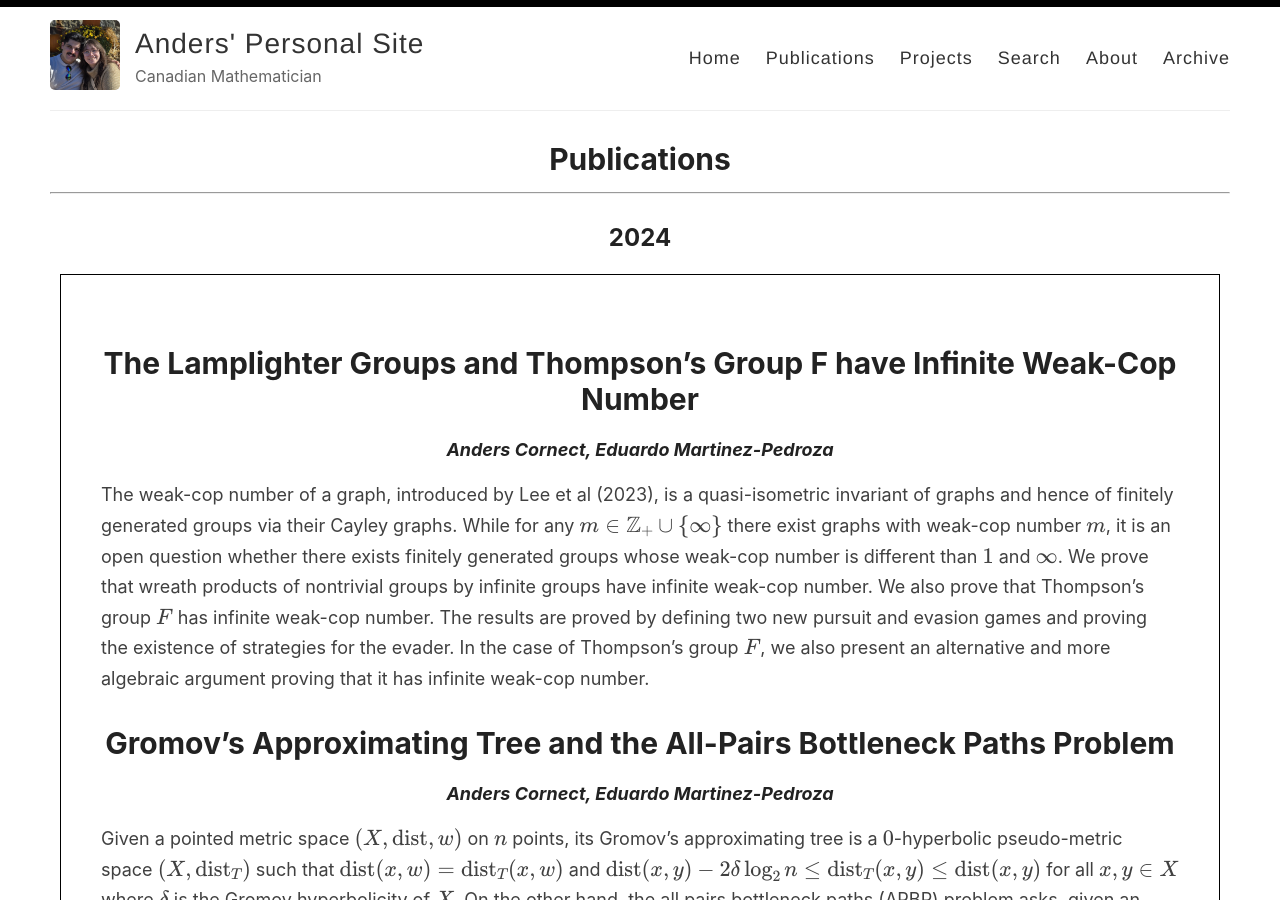
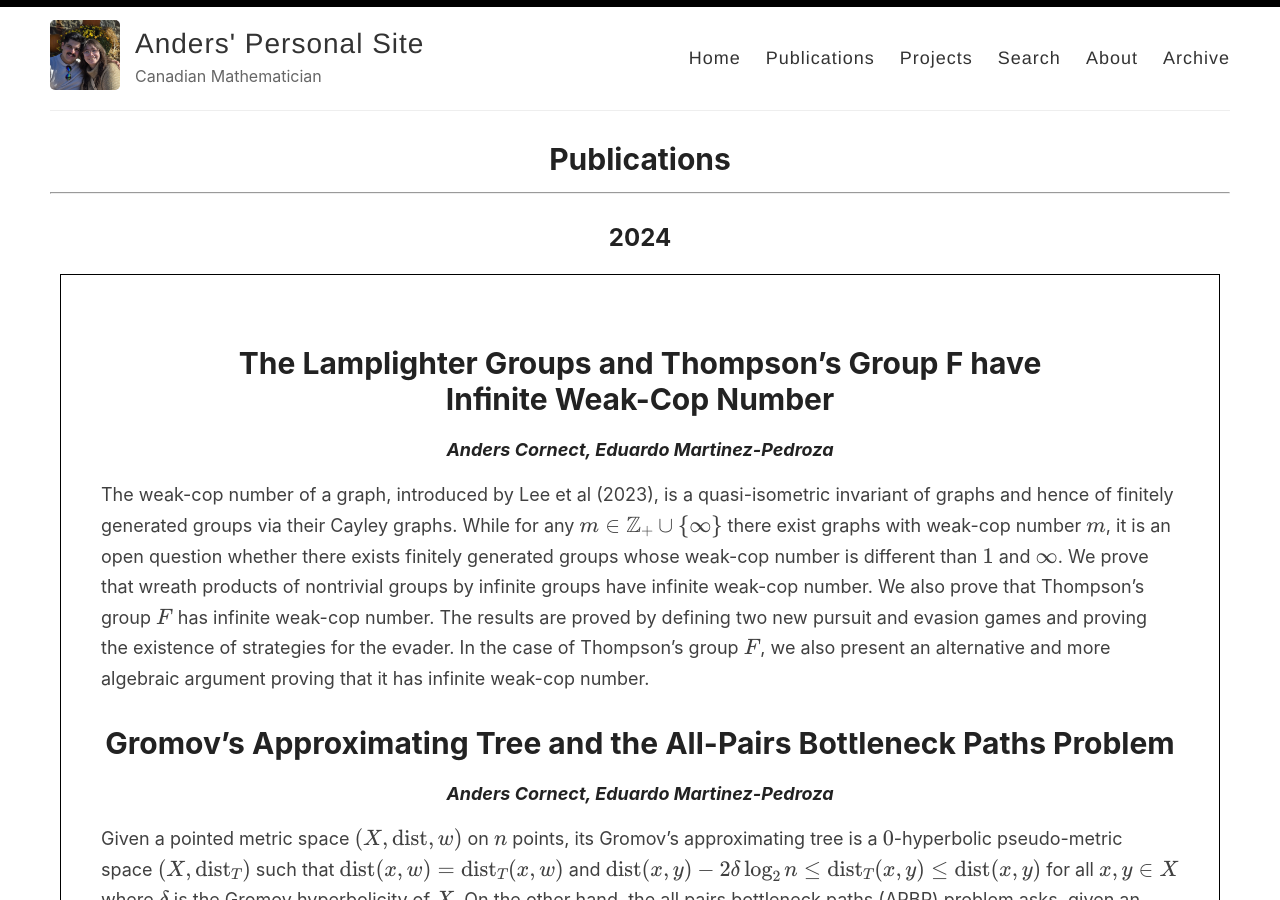
Before and after one commit to And-ers/And-ers.github.io, a Jekyll site: the page built from _pages/publications.md, in a window 1280 px wide and 900 px high. Built offline with Jekyll 4.4.1, drawn with Linux system fonts in a browser that asks for light colours.

```diff
--- a/_pages/publications.md
+++ b/_pages/publications.md
@@ -10,7 +10,7 @@ permalink: /publications/
 
 <div class="stylebox" markdown="1">
 
-# [The Lamplighter Groups and Thompson's Group F have Infinite Weak-Cop Number](https://arxiv.org/abs/2406.11996)
+# [The Lamplighter Groups and Thompson's Group F have <br /> Infinite Weak-Cop Number](https://arxiv.org/abs/2406.11996)
 #### *Anders Cornect, Eduardo Martinez-Pedroza*
 
 The weak-cop number of a graph, introduced by Lee et al (2023), is a quasi-isometric invariant of graphs and hence of finitely generated groups via their Cayley graphs. While for any \\(m \in \mathbb{Z}_+ \cup \\{\infty\\} \\) there exist graphs with weak-cop number \\(m\\), it is an open question whether there exists finitely generated groups whose weak-cop number is different than \\(1\\) and \\(\infty\\). We prove that wreath products of nontrivial groups by infinite groups have infinite weak-cop number. We also prove that Thompson's group \\(F\\) has infinite weak-cop number. The results are proved by defining two new pursuit and evasion games and proving the existence of strategies for the evader. In the case of Thompson's group \\(F\\), we also present an alternative and more algebraic argument proving that it has infinite weak-cop number.
```
